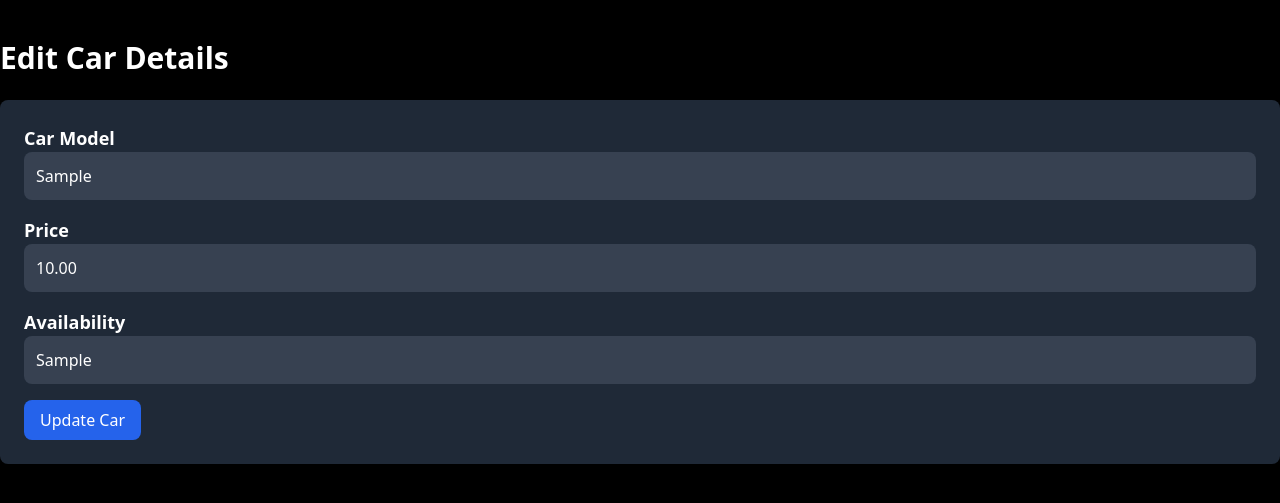
After one commit to HamzaChehlaoui/Drive_Loc, a PHP site: page /editcare.php?id=1 in a window 1280 px wide. The commit adds this page. Shown: the top 503 px of the page. Run offline with PHP 8.4, Linux system fonts and the light colour scheme; tables that the repository leaves empty hold one stand-in row (values such as "Sample post"); some libraries are stand-ins or nearby versions.

Commit message:
add code php for button edit end button delete

```diff
--- a/admin.php
+++ b/admin.php
@@ -128,14 +128,14 @@ $cars = $car->getCars();
                                 <p class="text-gray-400 mb-4">' . $row['prix'] . '</p>
                                 <p class="text-gray-400 mb-4">' . $row['disponible'] . '</p>
                                 <div class="mt-4 flex justify-between">
-                                    <a href="editdish.php?id=' . $row['idVehicule'] . '" class="bg-[#fff] opacity-60">
+                                    <a href="editcare.php?id=' . $row['idVehicule'] . '" class="bg-[#fff] opacity-60">
                                         <svg width="24" height="24" viewBox="0 0 24 24" fill="none" xmlns="http://www.w3.org/2000/svg">
                                             <path d="M15.7734 4.42255L8.01924 12.2706C7.79291 12.4996 7.67974 12.6142 7.60917 12.7552C7.53859 12.8961 7.51521 13.0544 7.46845 13.3709L7.30803 14.4566C7.12534 15.693 7.034 16.3112 7.40145 16.6645C7.7689 17.0178 8.39306 16.9118 9.64137 16.6999L10.7375 16.5139C11.0571 16.4596 11.2168 16.4325 11.3579 16.3593C11.499 16.2861 11.6121 16.1715 11.8385 15.9425L19.5927 8.09446C20.2553 7.42379 20.5866 7.08846 20.5814 6.67712C20.5761 6.26578 20.2363 5.93906 19.5566 5.28563L18.6209 4.38599C17.9412 3.73256 17.6014 3.40584 17.1844 3.4112C16.7674 3.41655 16.4361 3.75188 15.7734 4.42255Z" stroke="black"></path>
                                             <path d="M18.3329 9.22206L14.7773 5.6665" stroke="black"></path>
                                             <path d="M21 21H3" stroke="black" stroke-linecap="round"></path>
                                         </svg>
                                     </a>
-                                    <a href="deletedish.php?id=' . $row['idVehicule'] . '" class="bg-[#fff] opacity-60">
+                                    <a href="deletecare.php?id=' . $row['idVehicule'] . '" class="bg-[#fff] opacity-60">
                                         <svg width="24" height="24" viewBox="0 0 24 24" fill="none" xmlns="http://www.w3.org/2000/svg">
                                             <path d="M5 7L5.29949 14.7868C5.41251 17.7252 5.46902 19.1944 6.40719 20.0972C7.34537 21 8.81543 21 11.7555 21H12.2433C15.1842 21 16.6547 21 17.5928 20.0972C18.531 19.1944 18.5875 17.7252 18.7006 14.7868L19 7" stroke="black" stroke-linecap="round"></path>
                                             <path d="M10 13V16" stroke="black" stroke-linecap="round"></path>
--- a/care.php
+++ b/care.php
@@ -1,4 +1,5 @@
 <?php
+
 class Car {
     private $conn;
 
@@ -6,11 +7,40 @@ class Car {
         $this->conn = $db;
     }
 
+    // Get all cars
     public function getCars() {
         $query = "SELECT * FROM vehicule";
         $stmt = $this->conn->prepare($query);
         $stmt->execute();
         return $stmt;
     }
+
+    // Get a specific car by ID
+    public function getCarById($id) {
+        $query = "SELECT * FROM vehicule WHERE idVehicule = :id";
+        $stmt = $this->conn->prepare($query);
+        $stmt->bindParam(':id', $id);
+        $stmt->execute();
+        return $stmt;
+    }
+
+    public function updateCar($id, $model, $price, $available) {
+        $query = "UPDATE vehicule SET modele = :model, prix = :price, disponible = :available WHERE idVehicule = :id";
+        $stmt = $this->conn->prepare($query);
+        $stmt->bindParam(':id', $id);
+        $stmt->bindParam(':model', $model);
+        $stmt->bindParam(':price', $price);
+        $stmt->bindParam(':available', $available);
+        return $stmt->execute();
+    }
+
+    public function deleteCar($id) {
+        $query = "DELETE FROM vehicule WHERE idVehicule = :id";
+        $stmt = $this->conn->prepare($query);
+        $stmt->bindParam(':id', $id);
+        return $stmt->execute();
+    }
 }
+
+
 ?>
--- /dev/null
+++ b/editcare.php
@@ -0,0 +1,61 @@
+<?php
+include('conn.php');
+include('Care.php');
+
+$db = new Database();
+$connection = $db->getConnection();
+
+$car = new Car($connection);
+
+$carId = isset($_GET['id']) ? $_GET['id'] : die('Car ID not provided');
+
+$stmt = $car->getCarById($carId);
+$row = $stmt->fetch(PDO::FETCH_ASSOC);
+
+if ($_SERVER['REQUEST_METHOD'] == 'POST') {
+
+    $model = $_POST['model'];
+    $price = $_POST['price'];
+    $available = $_POST['available'];
+
+    if ($car->updateCar($carId, $model, $price, $available)) {
+        echo "Car updated successfully!";
+        header('Location:admin.php');
+    } else {
+        echo "Failed to update car.";
+    }
+}
+?>
+
+<!DOCTYPE html>
+<html lang="en">
+<head>
+    <meta charset="UTF-8">
+    <meta name="viewport" content="width=device-width, initial-scale=1.0">
+    <title>Edit Car</title>
+    <script src="https://cdn.tailwindcss.com"></script>
+</head>
+<body class="bg-black text-white">
+
+    <div class="container mx-auto py-10">
+        <h2 class="text-3xl font-semibold mb-6">Edit Car Details</h2>
+
+        <form method="POST" action="editcare.php?id=<?php echo $carId; ?>" class="bg-gray-800 p-6 rounded-lg shadow-lg">
+            <div class="mb-4">
+                <label for="model" class="block text-lg font-semibold">Car Model</label>
+                <input type="text" name="model" id="model" value="<?php echo htmlspecialchars($row['modele']); ?>" class="w-full p-3 bg-gray-700 text-white rounded-lg" required>
+            </div>
+            <div class="mb-4">
+                <label for="price" class="block text-lg font-semibold">Price</label>
+                <input type="number" name="price" id="price" value="<?php echo htmlspecialchars($row['prix']); ?>" class="w-full p-3 bg-gray-700 text-white rounded-lg" required>
+            </div>
+            <div class="mb-4">
+                <label for="available" class="block text-lg font-semibold">Availability</label>
+                <input type="text" name="available" id="available" value="<?php echo htmlspecialchars($row['disponible']); ?>" class="w-full p-3 bg-gray-700 text-white rounded-lg" required>
+            </div>
+            <button type="submit" class="bg-blue-600 text-white py-2 px-4 rounded-lg">Update Car</button>
+        </form>
+    </div>
+
+</body>
+</html>
```
Also changed, not shown: deletecare.php (added, +19 -0 lines).
